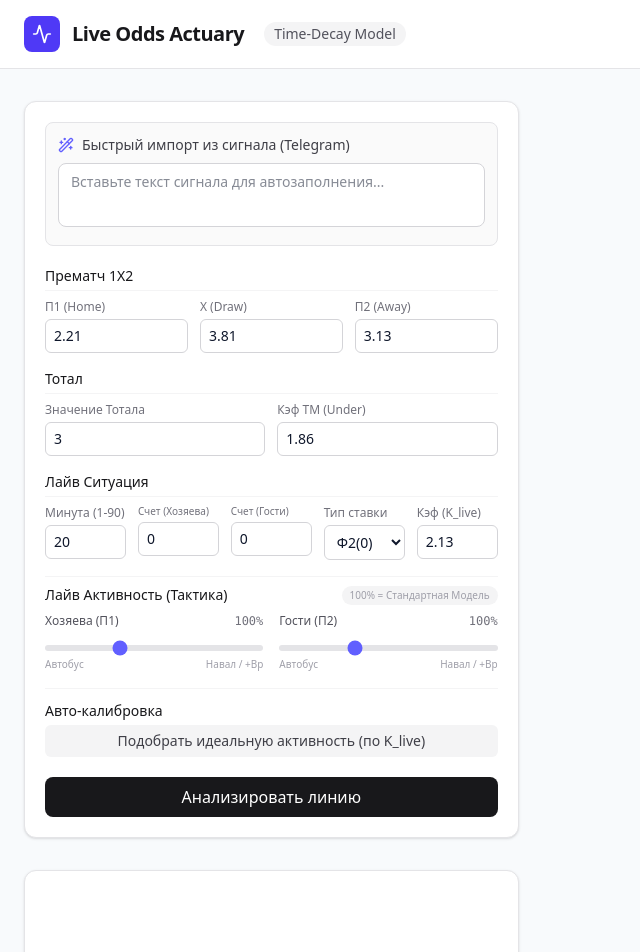
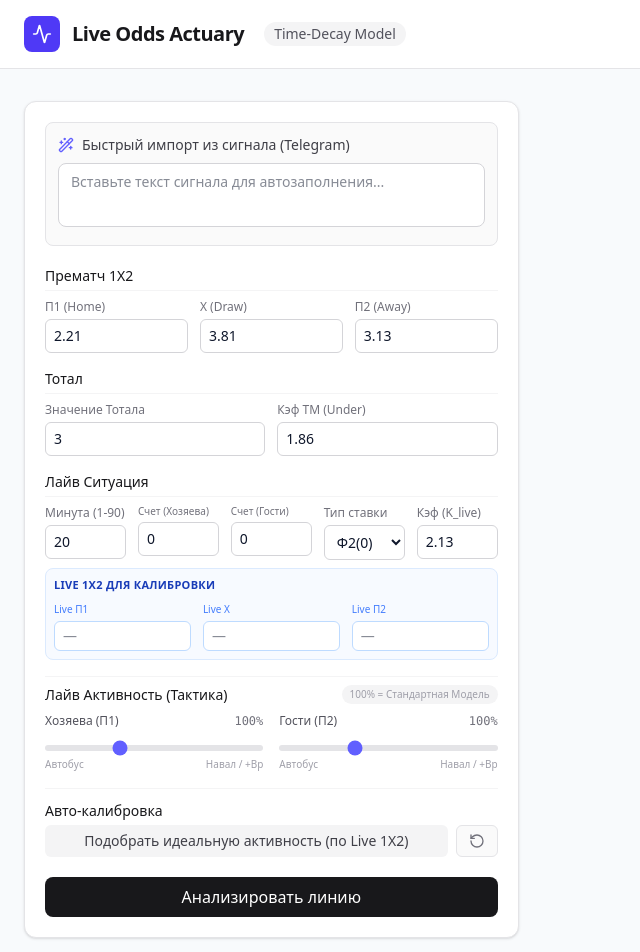
Before and after one commit to Ileudo/decay-model, a React (Vite) app: page / in a window 1280 px wide. Shown: the top 952 px of the page, without its empty margins (0-640 px from the left). Built offline with nearby package versions, Linux system fonts and the light colour scheme.

Commit message:
refactor: improve auto-calibration accuracy
Transitioned from single-bet calibration to full 1X2 live odds comparison. Updated math utility to minimize error across entire live market and added support for parsing live odds directly from input data.

```diff
--- a/src/components/InputForm.tsx
+++ b/src/components/InputForm.tsx
@@ -1,8 +1,8 @@
 import React, { useState } from 'react';
 import { BetType, MatchInput } from '../types';
-import { Wand2 } from 'lucide-react';
+import { Wand2, RotateCcw } from 'lucide-react';
 import { parseRawText } from '../lib/parser';
-import { autoCalibrateSingle } from '../lib/math';
+import { autoCalibrate } from '../lib/math';
 
 interface InputFormProps {
   onCalculate: (data: MatchInput) => void;
@@ -21,6 +21,9 @@ export const InputForm: React.FC<InputFormProps> = ({ onCalculate, isLoading })
     score2: 0,
     betType: 'Ф2(0)',
     kLive: 2.13,
+    liveP1: undefined,
+    liveX: undefined,
+    liveP2: undefined,
     intensity1: 1.0,
     intensity2: 1.0,
   });
@@ -31,21 +34,20 @@ export const InputForm: React.FC<InputFormProps> = ({ onCalculate, isLoading })
     const { name, value } = e.target;
     setFormData((prev) => ({
       ...prev,
-      [name]: name === 'betType' ? value : parseFloat(value) || 0,
+      [name]: name === 'betType' ? value : (value === '' ? undefined : parseFloat(value)),
     }));
   };
 
   const handleAutoCalibrate = () => {
     try {
-      if (!formData.kLive || !formData.betType) {
-        alert("Пожалуйста, убедитесь, что указаны ставка и актуальный K_live.");
-        return;
+      if (!formData.liveP1 || !formData.liveX || !formData.liveP2) {
+        return; // Silently exit if no live odds to calibrate
       }
 
-      const { m1, m2 } = autoCalibrateSingle(
+      const { m1, m2 } = autoCalibrate(
         formData.p1, formData.x, formData.p2,
-        formData.score1, formData.score2, formData.minute,
-        formData.betType, formData.kLive
+        formData.liveP1, formData.liveX, formData.liveP2,
+        formData.score1, formData.score2, formData.minute
       );
 
       const newData = {
@@ -57,13 +59,19 @@ export const InputForm: React.FC<InputFormProps> = ({ onCalculate, isLoading })
       setFormData(newData);
       onCalculate(newData);
 
-      // visual feedback for the user to see it worked
-      alert(`Калибровка завершена!\nПодобрана идеальная активность для коэффициента ${formData.kLive} (${formData.betType}):\nП1 = ${Math.round(m1*100)}%, П2 = ${Math.round(m2*100)}%`);
-
     } catch (err) {
       console.error(err);
-      alert("Произошла ошибка при калибровке.");
     }
+  };
+
+  const handleResetCalibration = () => {
+    const newData = {
+      ...formData,
+      intensity1: 1.0,
+      intensity2: 1.0
+    };
+    setFormData(newData);
+    onCalculate(newData);
   };
 
   const handleTextChange = (e: React.ChangeEvent<HTMLTextAreaElement>) => {
@@ -138,7 +146,7 @@ export const InputForm: React.FC<InputFormProps> = ({ onCalculate, isLoading })
         {/* Лайв Ситуация */}
         <div className="space-y-2">
           <h3 className="text-sm font-medium text-zinc-900 border-b border-zinc-100 pb-1">Лайв Ситуация</h3>
-          <div className="grid grid-cols-5 gap-3">
+          <div className="grid grid-cols-5 gap-3 mb-2">
             <div>
               <label className="block text-xs font-medium text-zinc-500 mb-1">Минута (1-90)</label>
               <input type="number" step="1" min="1" max="90" name="minute" value={formData.minute} onChange={handleChange} className="w-full px-2 py-1.5 text-sm border border-zinc-300 rounded-md focus:ring-2 focus:ring-indigo-500 focus:border-indigo-500 transition-colors" required />
@@ -166,6 +174,25 @@ export const InputForm: React.FC<InputFormProps> = ({ onCalculate, isLoading })
             <div>
               <label className="block text-xs font-medium text-zinc-500 mb-1">Кэф (K_live)</label>
               <input type="number" step="0.01" name="kLive" value={formData.kLive} onChange={handleChange} className="w-full px-2 py-1.5 text-sm border border-zinc-300 rounded-md focus:ring-2 focus:ring-indigo-500 focus:border-indigo-500 transition-colors" required />
+            </div>
+          </div>
+
+          {/* Live 1X2 для калибровки */}
+          <div className="bg-blue-50/50 p-2 rounded-lg border border-blue-100">
+            <h4 className="text-[11px] font-semibold text-blue-800 mb-2 uppercase tracking-wide">Live 1X2 для калибровки</h4>
+            <div className="grid grid-cols-3 gap-3">
+              <div>
+                <label className="block text-[10px] font-medium text-blue-600/80 mb-1">Live П1</label>
+                <input type="number" step="0.01" name="liveP1" value={formData.liveP1 || ''} onChange={handleChange} className="w-full px-2 py-1 text-sm border border-blue-200 rounded-md focus:ring-2 focus:ring-blue-500 focus:border-blue-500 transition-colors bg-white" placeholder="—" />
+              </div>
+              <div>
+                <label className="block text-[10px] font-medium text-blue-600/80 mb-1">Live X</label>
+                <input type="number" step="0.01" name="liveX" value={formData.liveX || ''} onChange={handleChange} className="w-full px-2 py-1 text-sm border border-blue-200 rounded-md focus:ring-2 focus:ring-blue-500 focus:border-blue-500 transition-colors bg-white" placeholder="—" />
+              </div>
+              <div>
+                <label className="block text-[10px] font-medium text-blue-600/80 mb-1">Live П2</label>
+                <input type="number" step="0.01" name="liveP2" value={formData.liveP2 || ''} onChange={handleChange} className="w-full px-2 py-1 text-sm border border-blue-200 rounded-md focus:ring-2 focus:ring-blue-500 focus:border-blue-500 transition-colors bg-white" placeholder="—" />
+              </div>
             </div>
           </div>
         </div>
@@ -207,13 +234,23 @@ export const InputForm: React.FC<InputFormProps> = ({ onCalculate, isLoading })
           <div className="flex items-center justify-between mb-1">
             <h3 className="text-sm font-medium text-zinc-900">Авто-калибровка</h3>
           </div>
-          <button
-            type="button"
-            onClick={handleAutoCalibrate}
-            className="w-full bg-zinc-100 hover:bg-zinc-200 text-zinc-700 text-sm font-medium py-1.5 rounded-md transition-colors"
-          >
-            Подобрать идеальную активность (по K_live)
-          </button>
+          <div className="flex gap-2">
+            <button
+              type="button"
+              onClick={handleAutoCalibrate}
+              className="flex-1 bg-zinc-100 hover:bg-zinc-200 text-zinc-700 text-sm font-medium py-1.5 rounded-md transition-colors"
+            >
+              Подобрать идеальную активность (по Live 1X2)
+            </button>
+            <button
+              type="button"
+              onClick={handleResetCalibration}
+              className="px-3 bg-zinc-50 hover:bg-zinc-100 text-zinc-500 border border-zinc-200 text-sm font-medium py-1.5 rounded-md transition-colors flex items-center justify-center"
+              title="Сбросить на 100%"
+            >
+              <RotateCcw className="w-4 h-4" />
+            </button>
+          </div>
         </div>
       </div>
 
--- a/src/lib/math.ts
+++ b/src/lib/math.ts
@@ -216,43 +216,28 @@ export function calculateLiveOdds(
   };
 }
 
-export function autoCalibrateSingle(
+export function autoCalibrate(
   pmP1: number, pmX: number, pmP2: number,
-  score1: number, score2: number, minute: number,
-  betType: string, targetKLive: number
+  liveP1: number, liveX: number, liveP2: number,
+  score1: number, score2: number, minute: number
 ): { m1: number, m2: number } {
   const pre = solvePreMatch(pmP1, pmX, pmP2);
-  const marginSum = pre.margin + 1;
   const period = minute <= 45 ? 1 : 2;
+
+  // Use the margin sum from the live odds to better match bookmaker behavior
+  const liveMarginSum = (1 / liveP1) + (1 / liveX) + (1 / liveP2);
 
   let bestErr = Infinity;
   let bestM1 = 1.0;
   let bestM2 = 1.0;
 
-  // We want to find m1, m2 that makes kCalculated == targetKLive.
-  // There are infinitely many combinations, so we add a penalty for deviation from 1.0
-  // to find the most "natural" modifiers.
+  for (let m1 = 0.1; m1 <= 3.0; m1 += 0.1) {
+    for (let m2 = 0.1; m2 <= 3.0; m2 += 0.1) {
+      const live = calculateLiveOdds(pre.xG1, pre.xG2, score1, score2, minute, liveMarginSum, period, m1, m2);
 
-  for (let m1 = 0.3; m1 <= 2.5; m1 += 0.05) {
-    for (let m2 = 0.3; m2 <= 2.5; m2 += 0.05) {
-      const live = calculateLiveOdds(pre.xG1, pre.xG2, score1, score2, minute, marginSum, period, m1, m2);
-
-      let kCalc = 0;
-      switch(betType) {
-        case 'П1': kCalc = live.p1; break;
-        case 'X': kCalc = live.x; break;
-        case 'П2': kCalc = live.p2; break;
-        case 'Ф1(0)': kCalc = live.ah1_0; break;
-        case 'Ф2(0)': kCalc = live.ah2_0; break;
-        case 'Ф1(-0.25)': kCalc = live.ah1_025; break;
-        case 'Ф2(-0.25)': kCalc = live.ah2_025; break;
-        default: kCalc = live.p1;
-      }
-
-      const diff = Math.abs(kCalc - targetKLive);
-      // Small penalty for moving away from 1.0, to prefer symmetric/smallest adjustments
-      const penalty = 0.01 * (Math.pow(m1 - 1, 2) + Math.pow(m2 - 1, 2));
-      const err = diff + penalty;
+      const err = Math.abs(live.p1 - liveP1) +
+                  Math.abs(live.x - liveX) +
+                  Math.abs(live.p2 - liveP2);
 
       if (err < bestErr) {
         bestErr = err;
@@ -266,25 +251,13 @@ export function autoCalibrateSingle(
   const coarseM2 = bestM2;
   bestErr = Infinity;
 
-  for (let m1 = Math.max(0.1, coarseM1 - 0.05); m1 <= Math.min(3.0, coarseM1 + 0.05); m1 += 0.005) {
-    for (let m2 = Math.max(0.1, coarseM2 - 0.05); m2 <= Math.min(3.0, coarseM2 + 0.05); m2 += 0.005) {
-      const live = calculateLiveOdds(pre.xG1, pre.xG2, score1, score2, minute, marginSum, period, m1, m2);
+  for (let m1 = Math.max(0.1, coarseM1 - 0.1); m1 <= Math.min(3.0, coarseM1 + 0.1); m1 += 0.01) {
+    for (let m2 = Math.max(0.1, coarseM2 - 0.1); m2 <= Math.min(3.0, coarseM2 + 0.1); m2 += 0.01) {
+      const live = calculateLiveOdds(pre.xG1, pre.xG2, score1, score2, minute, liveMarginSum, period, m1, m2);
 
-      let kCalc = 0;
-      switch(betType) {
-        case 'П1': kCalc = live.p1; break;
-        case 'X': kCalc = live.x; break;
-        case 'П2': kCalc = live.p2; break;
-        case 'Ф1(0)': kCalc = live.ah1_0; break;
-        case 'Ф2(0)': kCalc = live.ah2_0; break;
-        case 'Ф1(-0.25)': kCalc = live.ah1_025; break;
-        case 'Ф2(-0.25)': kCalc = live.ah2_025; break;
-        default: kCalc = live.p1;
-      }
-
-      const diff = Math.abs(kCalc - targetKLive);
-      const penalty = 0.01 * (Math.pow(m1 - 1, 2) + Math.pow(m2 - 1, 2));
-      const err = diff + penalty;
+      const err = Math.abs(live.p1 - liveP1) +
+                  Math.abs(live.x - liveX) +
+                  Math.abs(live.p2 - liveP2);
 
       if (err < bestErr) {
         bestErr = err;
@@ -295,7 +268,7 @@ export function autoCalibrateSingle(
   }
 
   return {
-    m1: Math.max(0.3, Math.min(2.5, bestM1)),
-    m2: Math.max(0.3, Math.min(2.5, bestM2))
+    m1: Math.max(0.1, Math.min(3.0, bestM1)),
+    m2: Math.max(0.1, Math.min(3.0, bestM2))
   };
 }
--- a/src/lib/parser.ts
+++ b/src/lib/parser.ts
@@ -65,5 +65,13 @@ export function parseRawText(text: string): Partial<MatchInput> {
     result.kLive = parseFloat(kLiveMatch[1]);
   }
 
+  // Live 1X2 odds
+  const liveBlockMatch = text.match(/(?:сигнала|Live|текущие|сейчас)[\s\S]*?П1=([\d.]+),\s*X=([\d.]+),\s*П2=([\d.]+)/i);
+  if (liveBlockMatch) {
+    result.liveP1 = parseFloat(liveBlockMatch[1]);
+    result.liveX = parseFloat(liveBlockMatch[2]);
+    result.liveP2 = parseFloat(liveBlockMatch[3]);
+  }
+
   return result;
 }
--- a/src/types.ts
+++ b/src/types.ts
@@ -11,6 +11,9 @@ export interface MatchInput {
   score2: number;
   betType: BetType;
   kLive: number;
+  liveP1?: number;
+  liveX?: number;
+  liveP2?: number;
   intensity1: number;
   intensity2: number;
 }
```
